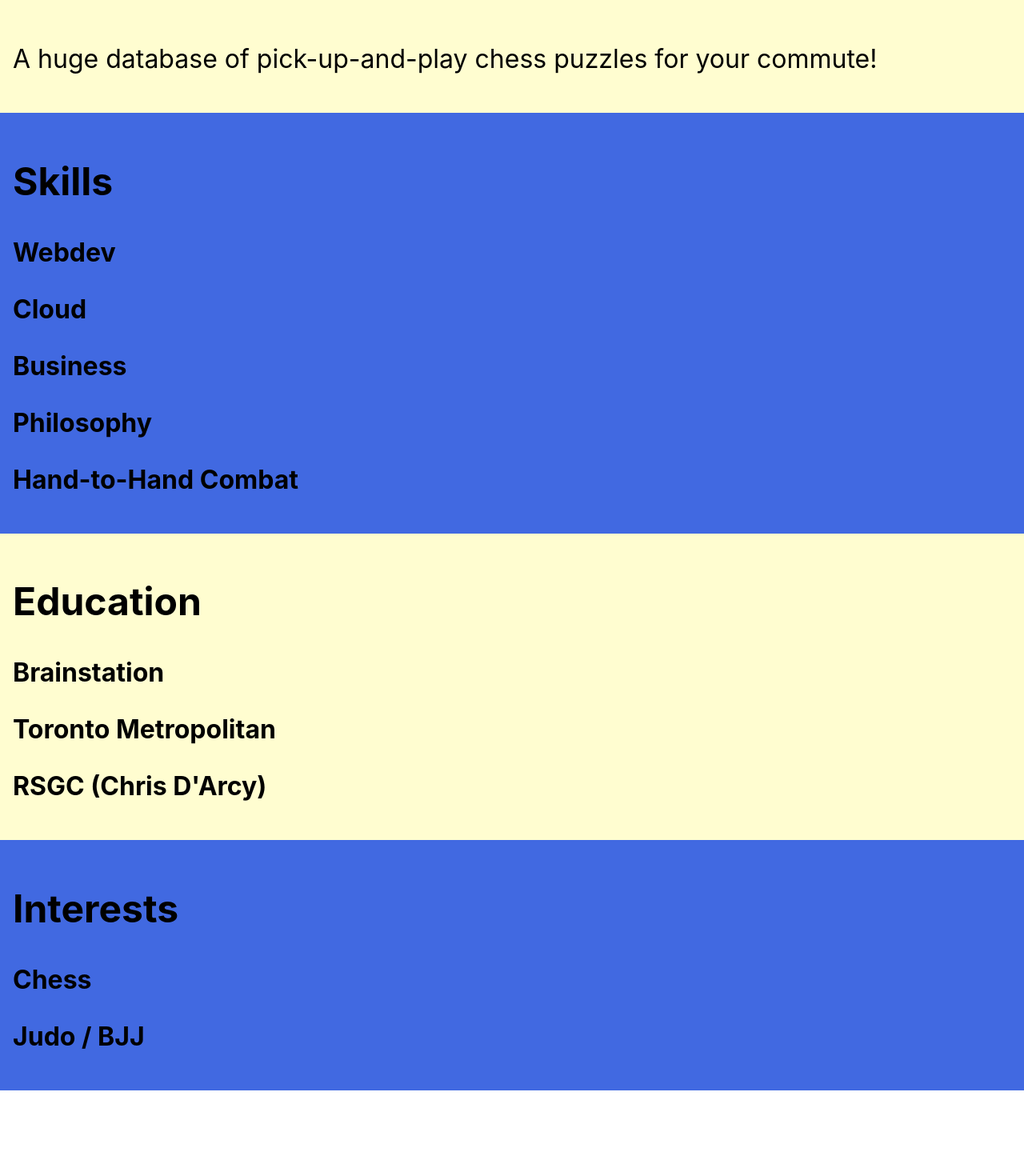
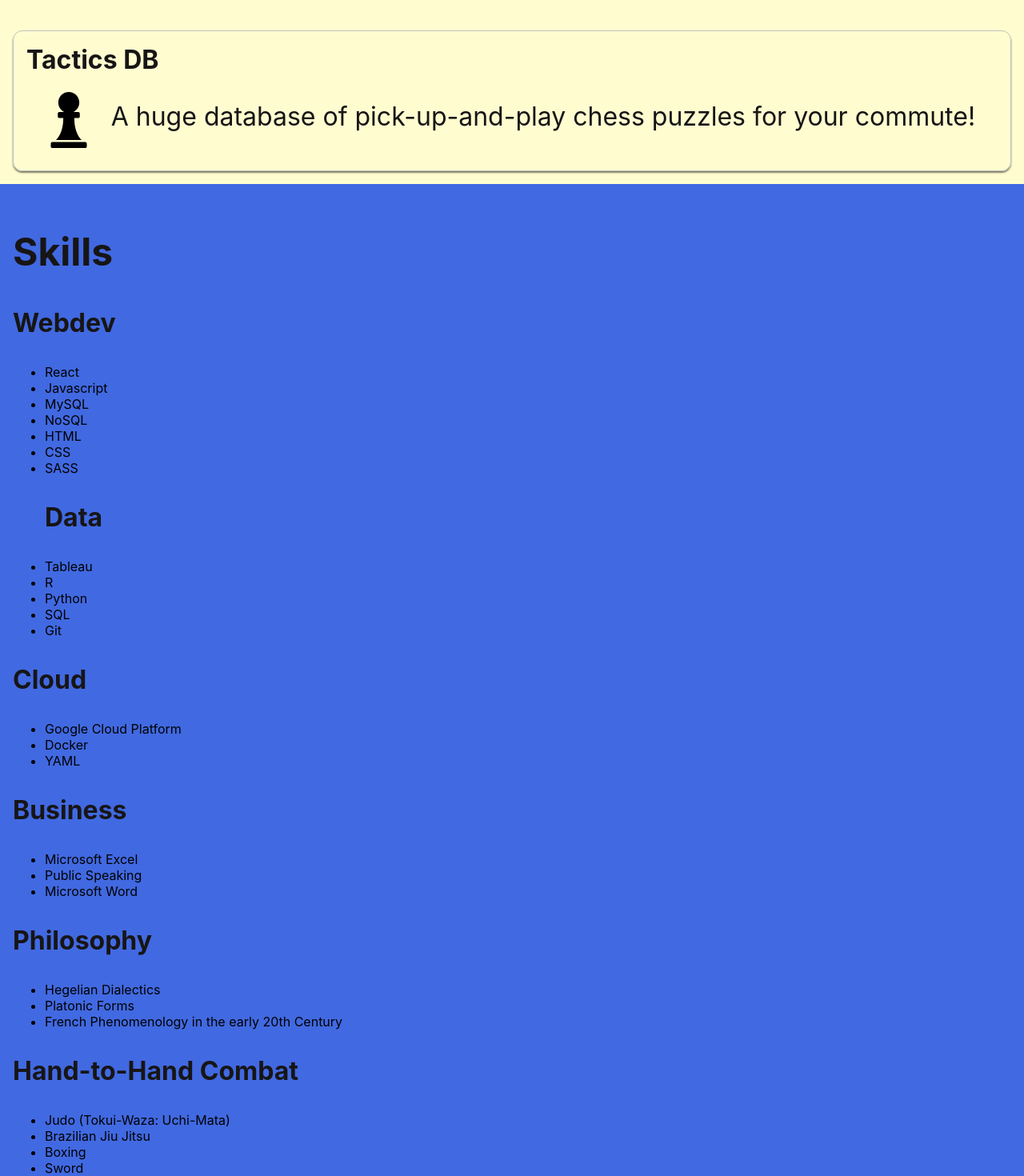
Before and after one commit to zringwood/portfolio-website, a React (Create React App) app: page / in a window 1280 px wide. Shown: the part 1280-2750 px from the top of the page at 80% size. Before the commit the page ends 2643 px from the top, so only its background shows below. Built offline with nearby package versions, Linux system fonts and the light colour scheme; the HTML template or start-up script is replaced by a standard one.

Commit message:
Basic information added

```diff
--- a/src/pages/Biography.jsx
+++ b/src/pages/Biography.jsx
@@ -1,28 +1,70 @@
 import "./Biography.scss"
 import Headshot from "../assets/headshot.jpg"
-function Biography(){
+import TacticsDB_icon from "../assets/tacticsDB-icon.svg"
+function Biography() {
     return (
         <body className="body">
             <article className="body__section body__section--profile">
-            <img className="headshot" src={Headshot} alt = "My Headshot"></img>
+                <img className="headshot" src={Headshot} alt="My Headshot"></img>
                 <p className="body__profileContent">Loren Ipsum Dolor Sit Amet</p>
                 <a href="https://linkedin.com/in/zachary-ringwood">Linkedin</a>
                 <a href="https://github.com/zringwood">Github</a>
             </article>
             <article className="body__section body__section--foreground body__section--projects">
+                <h2>Projects</h2>
                 <div className="projectCard">
                     <h3 className="projectCard__title">Tactics DB</h3>
-                <img className="projectCard__icon" src="" alt=""></img>
+                    <div className="projectCard__content">
+                        <img className="projectCard__icon" src={TacticsDB_icon} alt=""></img>
                         <p className="projectCard__description">A huge database of pick-up-and-play chess puzzles for your commute!</p>
+                    </div>
                 </div>
             </article>
             <article className="body__section">
                 <h2>Skills</h2>
                 <h3>Webdev</h3>
+                <ul>
+                    <li>React</li>
+                    <li>Javascript</li>
+                    <li>MySQL</li>
+                    <li>NoSQL</li>
+                    <li>HTML</li>
+                    <li>CSS</li>
+                    <li>SASS</li>
+                </ul>
+                <ul>
+                    <h3>Data</h3>
+                    <li>Tableau</li>
+                    <li>R</li>
+                    <li>Python</li>
+                    <li>SQL</li>
+                    <li>Git</li>
+
+                </ul>
                 <h3>Cloud</h3>
+                <ul>
+                    <li>Google Cloud Platform</li> <li>Docker</li> <li>YAML</li>
+                </ul>
                 <h3>Business</h3>
+                <ul>
+                    <li>Microsoft Excel</li>
+                    <li>Public Speaking</li>
+                    <li>Microsoft Word</li>
+                </ul>
+
                 <h3>Philosophy</h3>
+                <ul>
+                    <li>Hegelian Dialectics</li>
+                    <li>Platonic Forms</li>
+                    <li>French Phenomenology in the early 20th Century</li>
+                </ul>
                 <h3>Hand-to-Hand Combat</h3>
+                <ul>
+                    <li>Judo (Tokui-Waza: Uchi-Mata)</li>
+                    <li>Brazilian Jiu Jitsu</li>
+                    <li>Boxing</li>
+                    <li>Sword</li>
+                </ul>
             </article>
             <article className="body__section body__section--foreground">
                 <h2>Education</h2>
--- a/src/pages/Biography.scss
+++ b/src/pages/Biography.scss
@@ -17,6 +17,30 @@
         color:white;
     }
 }
+.projectCard{
+    display:flex;
+    flex-direction: column;
+    border:1px solid $divider;
+    border-radius: 12px;
+    padding:$mobile-indent;
+    box-shadow: 0 2px 2px rgba(0, 0, 0, 0.5);
+    &:hover{
+        transition: 0.5s;
+        box-shadow: 0 4px 4px rgba(0, 0, 0, 0.5);
+    }
+    &__content{
+        display:flex;
+        flex-direction: row;
+        justify-content: space-evenly;
+        align-items: center;
+    }
+    &__title{
+        margin:0;
+    }
+    &__icon{
+        height:80px;
+    }
+}
 .headshot{
     width:100%;
 }
--- a/src/styles/_colors.scss
+++ b/src/styles/_colors.scss
@@ -2,3 +2,4 @@
 $background: #4169e1;
 $foreground:#FFFDD0;
 $text: rgb(23, 21, 21);
+$divider: silver;
--- a/src/styles/_partials.scss
+++ b/src/styles/_partials.scss
@@ -32,20 +32,27 @@ $desktop-indent: calc(
 
 a {
   text-decoration: none;
+  color:$text;
+  &:visited{
+    color:$text;
+  }
 }
 p{
+  color:$text;
   font-size: 1rem;
   @include tablet{
     font-size: 2rem;
   }
 }
 h2{
+  color:$text;
   font-size: 1.5rem;
   @include tablet{
     font-size: 3rem;
   }
 }
 h3{
+  color:$text;
   font-size: 1.25rem;
   @include tablet{
     font-size: 2rem;
```
Also changed, not shown: src/assets/tacticsDB-icon.svg (added). Lines whose indentation alone changed are shown as unchanged.
